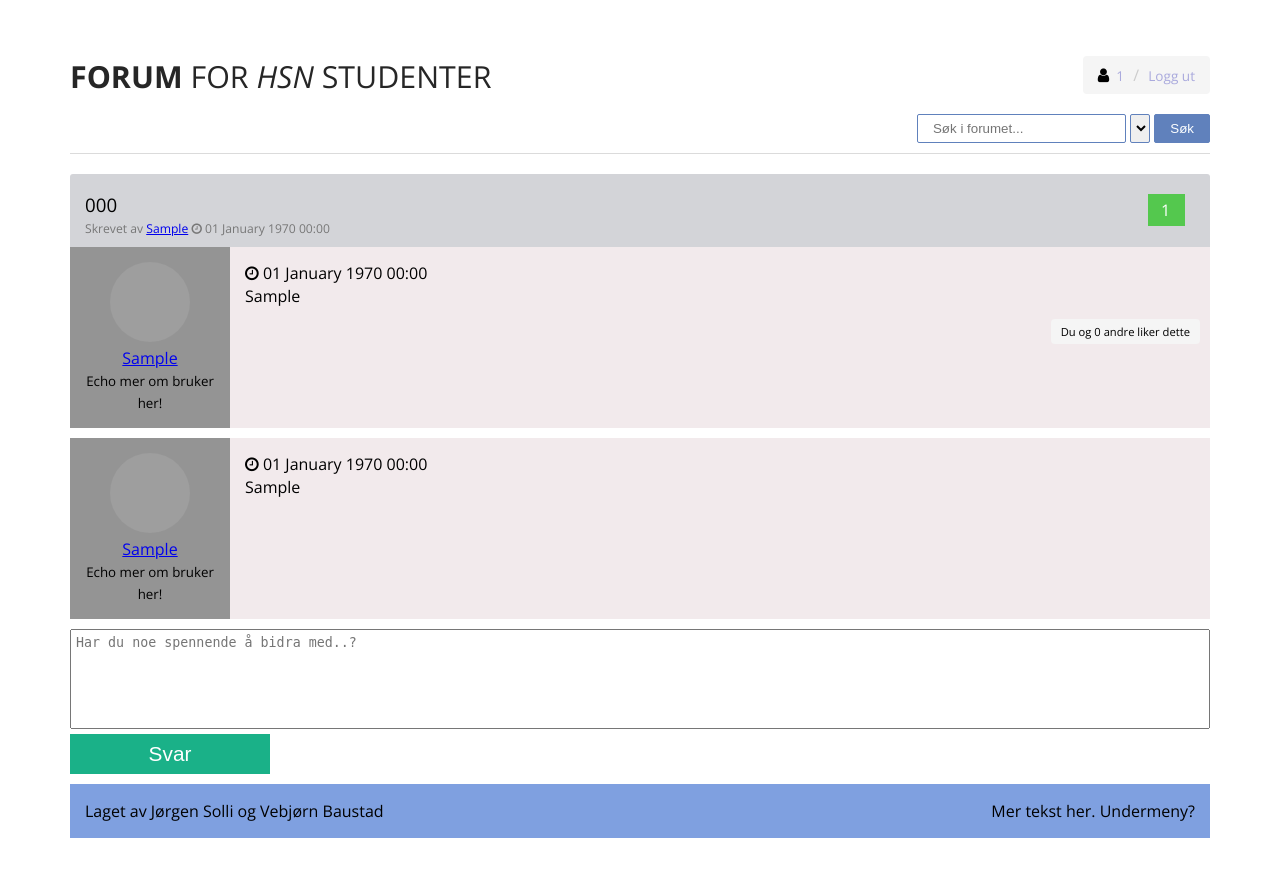
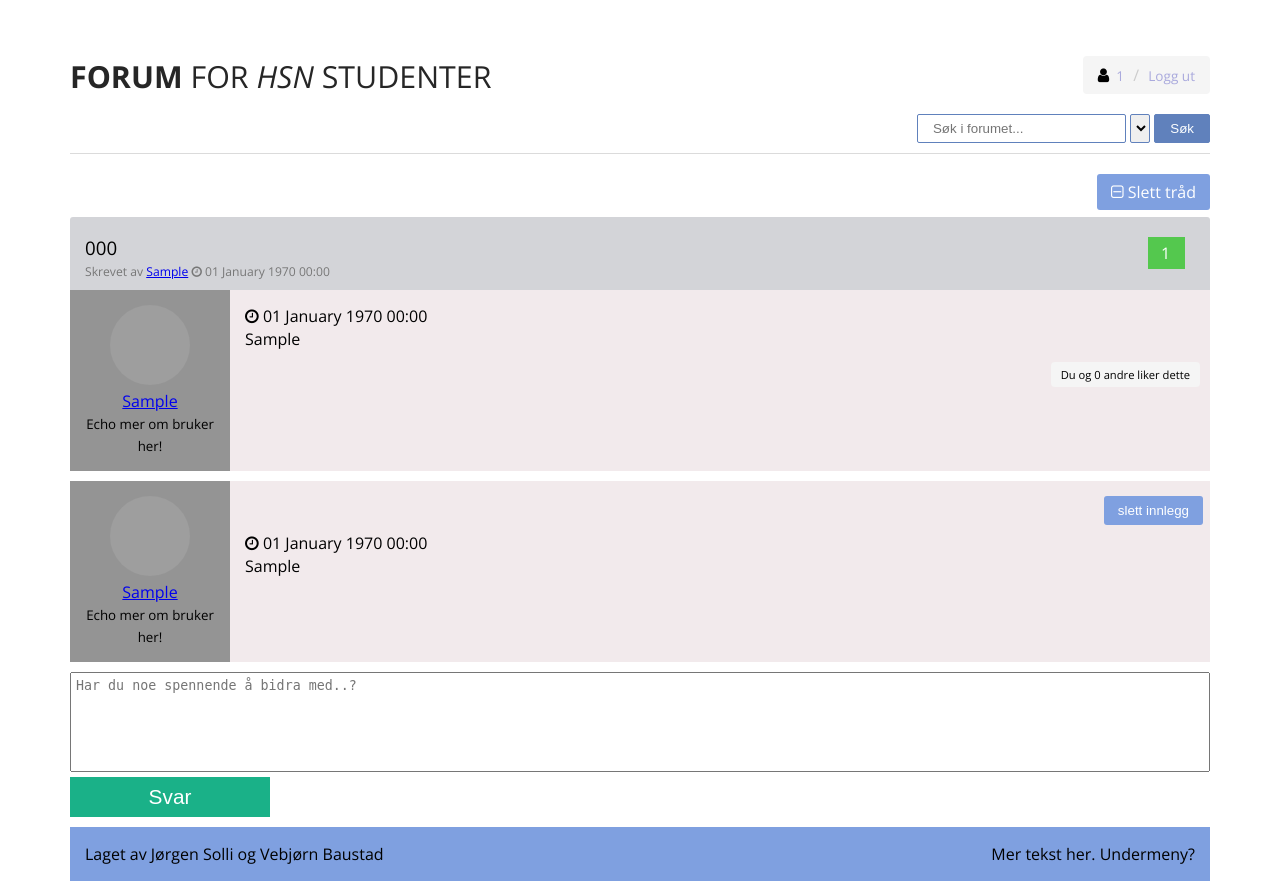
Before and after one commit to vBaustad/HSNForum, a PHP site: page /traad.php?ukat_id=1&traad_id=1 in a window 1280 px wide. Before the commit the page ends 838 px from the top, so only its background shows below. Run offline with PHP 8.4, Linux system fonts and the light colour scheme; the visitor is signed in with stand-in values (Sample User, id 1); tables that the repository leaves empty or names only in its code hold one stand-in row (values such as "Sample post"); data that the repository does not hold is empty; some libraries are stand-ins or nearby versions; grey boxes are pictures that could not be loaded.

Commit message:
slettPost funksjon med ajax. Admin kan nå slette tråder og innlegg AT WILL! MUAHAHA
ellers.. hmm tja.. Par små endringer i CSS som knapper o.l. Sletta også en $_GET som tok med ukat_navn i URLen. Den trenger vi ikke. FÅr den dataen fra spørringer uansett.

```diff
--- a/forum/www/css/stylesheet.css
+++ b/forum/www/css/stylesheet.css
@@ -199,7 +199,7 @@ html {
     vertical-align: middle;
 }
 
-.endringer_box, .registrer-box-success, #registrer-mail-sendt, .registrer-box-loading, #registrer-box, #logginn-box, #registrer-feil, #ny_kat, #slett_kat, #slett_ukat, #ny_ukat {
+.endringer_box, .registrer-box-success, #slett_traad, #slett_innlegg, #registrer-mail-sendt, .registrer-box-loading, #registrer-box, #logginn-box, #registrer-feil, #ny_kat, #slett_kat, #slett_ukat, #ny_ukat {
     display: none;
     position: fixed;
     margin-right: auto;
@@ -881,6 +881,7 @@ tbody > tr > td > a:hover {
 }
 
 /* TRÅD.php */
+
 #likepost_btn {
     cursor: pointer;
 }
--- a/forum/www/includes/header.php
+++ b/forum/www/includes/header.php
@@ -43,6 +43,12 @@ require_once (__DIR__ . '/db_connect.php');
             $("#slett_kat_btn").click(function () {
                 $("#slett_kat").show();
             });
+            $("#slett_traad_btn").click(function () {
+                $("#slett_traad").show();
+            });
+            $("#slett_post_btn").click(function () {
+                $("#slett_post").show();
+            });
         });
     <?php } ?>
 </script>
--- a/forum/www/index.php
+++ b/forum/www/index.php
@@ -45,8 +45,6 @@ _END;
         // Ramser opp alle underkategorier
         while ($stmt_ukat->fetch()) {
             $ukat_id = $sql_ukat_id;
-            // For HTML validering
-            $ukat_navn = (str_replace(" ", "_", $sql_ukat_navn));
 
             // Teller antall traader
             $anttraad = $conn->prepare("SELECT COUNT(traad_id) as anttraader FROM traad WHERE ukat_id = ?");
@@ -115,7 +113,7 @@ _END;
                 <td class="center"><i class="$sql_ukat_img$sql_ukat_img_farge"></i>
                 </td>
                 <td><h4>
-                    <a href="kategori.php?kat_id=$sql_kat_id&ukat_id=$sql_ukat_id&ukat_navn=$ukat_navn">$sql_ukat_navn</a><br>
+                    <a href="kategori.php?kat_id=$sql_kat_id&ukat_id=$sql_ukat_id">$sql_ukat_navn</a><br>
                         <small>$sql_ukat_beskrivelse</small>
                 </h4></td>
 
--- a/forum/www/js/functions.js
+++ b/forum/www/js/functions.js
@@ -68,7 +68,7 @@ function visbox(box) {
 function chat() {
     var melding = document.getElementById('chat_msg_text').value;
     if (melding == "") {
-        return;
+        return false;
     }
     else {
         var xmlhttp = new XMLHttpRequest();
@@ -76,9 +76,26 @@ function chat() {
             if (xmlhttp.readyState == 4 && xmlhttp.status == 200) {
                 document.getElementById("meldinger").innerHTML = xmlhttp.responseText;
             }
-        }
-        xmlhttp.open("GET", "includes/chat.php?innlegg_innhold="+melding+"&", true);
+        };
+        xmlhttp.open("GET", "includes/chat.php?innlegg_innhold="+melding, true);
         xmlhttp.send();
     }
-    // document.getElementById('chat_msg_text').value = '';
+    // Tømmer input field.
+    document.getElementById('chat_msg_text').value = '';
 }
+
+function slettPost(id) {
+    $("#slett_innlegg").show();
+
+    $("#slett_innlegg_btn").click(function () {
+        var xmlhttp = new XMLHttpRequest();
+        xmlhttp.onreadystatechange = function () {
+            if (xmlhttp.readyState == 4 && xmlhttp.status == 200) {
+                document.getElementById("meldinger").innerHTML = xmlhttp.responseText;
+            }
+        };
+        xmlhttp.open("GET", "includes/endringer.php?innlegg_id="+id, true);
+        xmlhttp.send();
+        location.reload();
+    });
+}
--- a/forum/www/traad.php
+++ b/forum/www/traad.php
@@ -7,6 +7,10 @@ require_once 'includes/boxes.php';
 if (isset($_GET['ukat_id']) && isset($_GET['traad_id'])) {
     $ukad_id = $_GET['ukat_id'];
     $traad_id = $_GET['traad_id'];
+
+    if (innlogget() == true && bruker_level() == "admin") {
+        echo '<a class="pull-right button-std mar-bot" id="slett_traad_btn" href="#"><i class="fa fa-minus-square-o"></i> Slett tråd</a><div class="clearfix"></div>';
+    }
 
     // Finner sideNr
     $curr_side = isset($_GET['side']) ? intval($_GET['side']) : 1;
@@ -59,6 +63,7 @@ if (isset($_GET['ukat_id']) && isset($_GET['traad_id'])) {
     $bilde = hentBilde($conn, $traad_bruker_id);
     $datosjekk = datoSjekk($traad_traad_dato);
     $likes = getLikes($conn, null, $traad_id);
+
     echo <<<_END
         </div>
         <div class="traadtop"><h3>$traad_traad_tittel<br><small>Skrevet av
@@ -114,6 +119,7 @@ _END;
     while ($stmt_pagedata->fetch()) {
         $bilde = hentBilde($conn, $pagedata_bruker_id);
         $dato = datoSjekk($pagedata_innlegg_dato);
+
         echo <<<_END
             <div class="table-row traadspacer"></div>
             <div class="table-row">
@@ -127,12 +133,21 @@ _END;
                     <small>Echo mer om bruker her!</small>
                 </div>
                 <div class="table-cell traadright">
+_END;
+                if (innlogget() == true && bruker_level() == "admin") {
+                        echo <<<_END
+                            <input type="button" class="pull-right button-std mar-bot mar-right" id="$pagedata_innlegg_id"
+                                   value="slett innlegg" onclick="slettPost(id)">
+                            <div class="clearfix"></div>
+_END;
+                    }
+                echo <<<_END
+
                     <i class="fa fa-clock-o"></i> $dato<p class="traad_mobile"> av <a href="#">$traad_bruker_navn</a></p>
                     <div class="innlegg_innhold">
                         $pagedata_innlegg_innhold
                     </div>
-                </div>
-            </div>
+                </div></div>
 _END;
     }
     $stmt_pagedata->close();
@@ -168,25 +183,41 @@ _END;
 }
 ?>
 
-<!-- SLETT UNDERKATEGORI -->
-<div id="slett_traad" style="display: none">
+<!-- SLETT TRÅD -->
+<div id="slett_traad">
     <div class="popup-header center">
-        <div class="pull-left" style="width: 80%">
-            <h2 class="white icon-user pull-right"><i class="fa fa-minus-square-o"></i> Slette underkategori?</h2>
+        <div class="pull-left" style="width: 70%">
+            <h2 class="white icon-user pull-right"><i class="fa fa-minus-square-o"></i> Slette kategori?</h2>
         </div>
-        <div class="pull-right half" style="width: 20%;">
+        <div class="pull-right half" style="width: 30%;">
             <i class="box-icon-lukk fa fa-times fa-2x red pull-right"></i>
         </div>
     </div>
     <div class="popup-container center">
-        <?php echo '<form id="slett_ukat_form" name="slett_ukat_form" method="post" action="includes/endringer.php?slett_ukat_id='
-                        . $ukat_id .'&kat_id='
-                        . $kat_id . '">' ?>
+        <?php echo '<form id="slett_kat_form" name="slett_kat_form" method="post" action="includes/endringer.php?slett_traad_id=' . $traad_id .'&kat_id=' . $kat_id . '&ukat_id=' . $ukad_id . '">' ?>
         <div class="popup-divider">
-            <?php echo '<p class="white">Er du vikker på at du vil slette underkategorien ' . $ukat_navn .  '?</p>' ?>
+            <?php echo '<p class="white">Er du sikker på at du vil slette tråden ' . $traad_traad_tittel .  '?</p>' ?>
         </div>
-        <button type="submit" name="slett_ukat_btn" class="button-lukk">Slett den</button>
-        <?php echo '</form>' ?>;
+        <button type="submit" name="slett_traad_btn" class="button-lukk">Slett den</button>
+        </form>
+    </div>
+</div>
+
+<!-- SLETT INNLEGG -->
+<div id="slett_innlegg">
+    <div class="popup-header center">
+        <div class="pull-left" style="width: 70%">
+            <h2 class="white icon-user pull-right"><i class="fa fa-minus-square-o"></i> Slette innlegg?</h2>
+        </div>
+        <div class="pull-right half" style="width: 30%;">
+            <i class="box-icon-lukk fa fa-times fa-2x red pull-right"></i>
+        </div>
+    </div>
+    <div class="popup-container center">
+        <div class="popup-divider">
+            <p class="white">Er du sikker på at du vil slette dette innlegget?</p>
+        </div>
+        <button type="submit" name="slett_innlegg_btn" id="slett_innlegg_btn" class="button-lukk">Slett den</button>
     </div>
 </div>
 
```
Also changed, not shown: forum/www/includes/endringer.php (+34 -1 lines), forum/www/kategori.php (+24 -6 lines).
